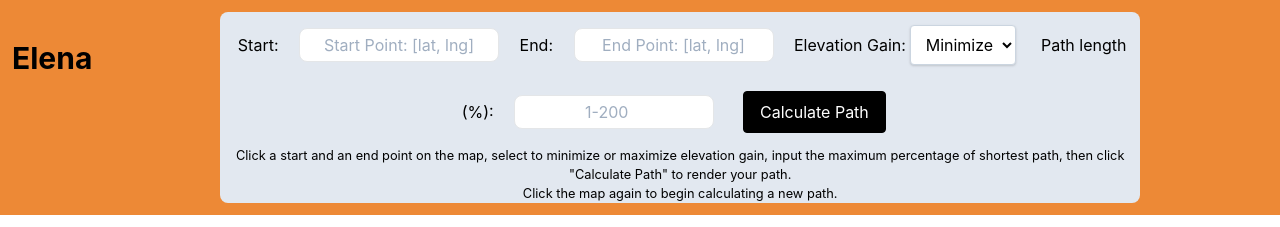
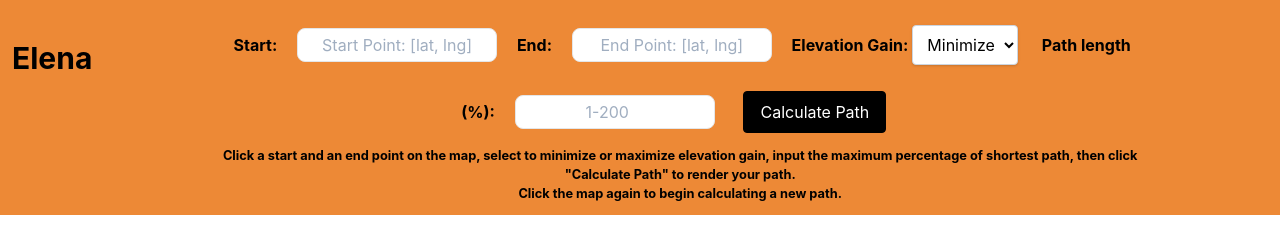
Before and after one commit to smeyerhot/ElenaProject, a Next.js app in the folder client/: page / in a window 1280 px wide. Shown: the top 227 px of the page. Built offline with nearby package versions, Linux system fonts and the light colour scheme; grey boxes are pictures that could not be loaded; a web font is replaced by a local one.

Commit message:
Styling of mapInput.js.

```diff
--- a/client/src/components/mapInput.js
+++ b/client/src/components/mapInput.js
@@ -24,28 +24,28 @@ export default function MapInput (props) {
 
     return (
 
-      <div class = " flex bg-white-500 inset-x-0 top-0 text-center bg-orange-500 p-3">
+      <div class = " flex  inset-x-0 top-0 text-center bg-orange-500 p-3">
           <Link href="/">
           <a>
             <h1 className="text-black text-3xl font-bold mt-6">Elena</h1>
           </a>
           </Link>
-          <div class = "flex-1 bg-gray-300 mx-32  text-center rounded-lg">
-            <label for = "startPoint" className = "ml-1"> Start: </label>
-            <input id = "startPoint" type = "text" className = "input-small inline-block text-center" placeholder = "Start Point: [lat, lng]" value = {props.state.start} onChange = {(e) => setState({start: e.target.value, end: state.end, minMax: state.minMax, percent: state.percent})}></input>
-            <label for = "endPoint" > End: </label>
+          <div class = "flex-1 mx-32  text-center rounded-lg">
+            <label for = "startPoint" className = "ml-1 font-bold"> Start: </label>
+            <input id = "startPoint" type = "text" className = "input-small inline-block text-center " placeholder = "Start Point: [lat, lng]" value = {props.state.start} onChange = {(e) => setState({start: e.target.value, end: state.end, minMax: state.minMax, percent: state.percent})}></input>
+            <label for = "endPoint" className = "font-bold"> End: </label>
             <input id = "endPoint" type = "text" className = "input-small inline-block text-center" placeholder = "End Point: [lat, lng]" value = {props.state.end} onChange = {(e) => setState({start: state.start, end: e.target.value, minMax: state.minMax, percent: state.percent})}></input>
-            <label for = "minMax"> Elevation Gain: </label>
+            <label for = "minMax" className = "font-bold"> Elevation Gain: </label>
             <select id = "minMax" class="inline-block  text-center bg-white border border-gray-400 hover:border-gray-500 px-2 py-2 pr-1 rounded shadow leading-tight focus:outline-none focus:shadow-outline" onChange = {(e) => setState({start: state.start, end: state.end, minMax: e.target.value, percent: state.percent})}>
                 <option>Minimize</option>
                 <option>Maximize</option>
             </select>
-            <label for = "%" className = "ml-5"> Path length (%): </label>
+            <label for = "%" className = "ml-5 font-bold"> Path length (%): </label>
             <span><input id = "%" type="number" className = "input-small inline-block text-center" placeholder = "1-200" min = '1' max = '200'onChange = {(e) => setState({start: state.start, end: state.end, minMax: state.minMax, percent: e.target.value})}/></span>
             <button class = "button bg-black text-white border-black btn" onClick = {sendData}>Calculate Path </button>
             <br/>
-            <small class = "block inset-x-0 top-0 text-center">Click a start and an end point on the map, select to minimize or maximize elevation gain, input the maximum percentage of shortest path, then click "Calculate Path" to render your path.</small>
-            <small class = "block inset-x-0 top-0 text-center">Click the map again to begin calculating a new path.</small>
+            <small class = "block inset-x-0 top-0 text-center font-bold">Click a start and an end point on the map, select to minimize or maximize elevation gain, input the maximum percentage of shortest path, then click "Calculate Path" to render your path.</small>
+            <small class = "block inset-x-0 top-0 text-center font-bold">Click the map again to begin calculating a new path.</small>
 
           </div>
           <div>
```
